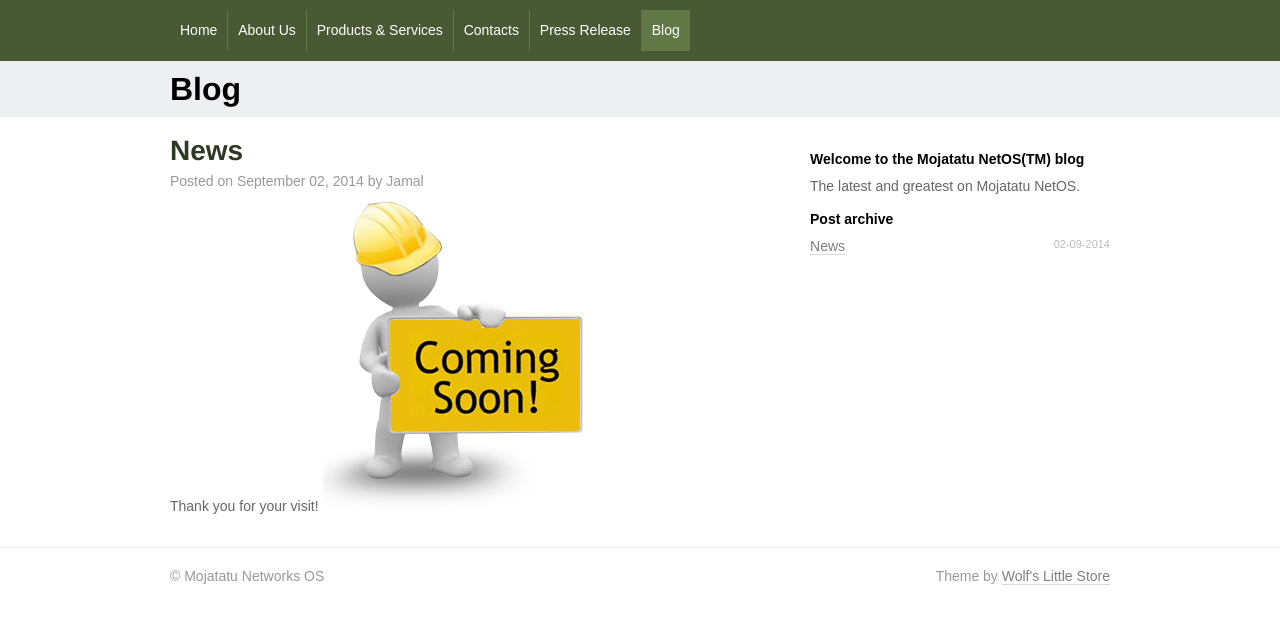
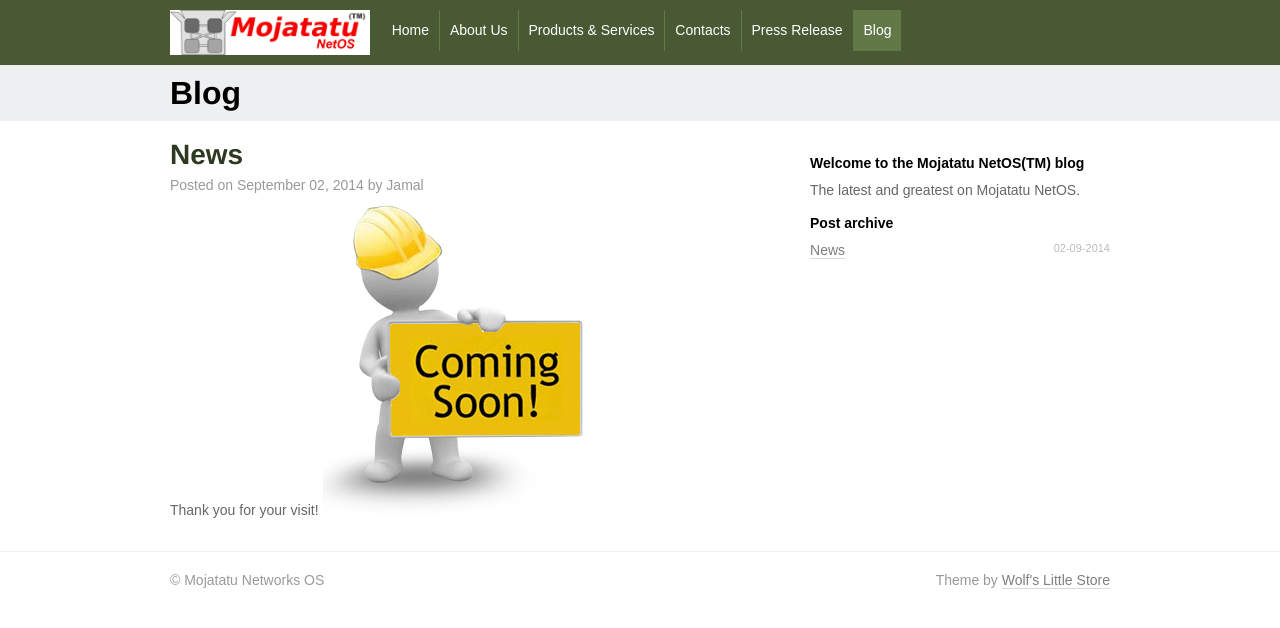
Before and after one commit to amisaka/mojanet, a Jekyll site: the page built from blog.html, in a window 1280 px wide. Shown: the top 628 px of the page. Built offline with Jekyll 4.4.1, drawn with Linux system fonts in a browser that asks for light colours; some web fonts are replaced.

Commit message:
New logo introduced

```diff
--- a/_includes/header.html
+++ b/_includes/header.html
@@ -1,6 +1,7 @@
 <div id="header">
   <div class="inner-content">
     <nav id="nav">
+      <img src="/images/mojalogo1.png" alt="www.mojatatu.com" style="float:left" width="200" height="45">&nbsp;&nbsp;
       <a {% if page.title == "Home" %}class="active"{% endif %} href="{{site.baseurl}}index.html">Home</a>
       <a {% if page.title == "About Us" %}class="active"{% endif %} href="{{site.baseurl}}aboutus.html">About Us</a>
       <a {% if page.title == "Products & Services" %}class="active"{% endif %} href="{{site.baseurl}}prodserv.html">Products & Services</a>
```
Also changed, not shown: images/mojalogo1.png.
